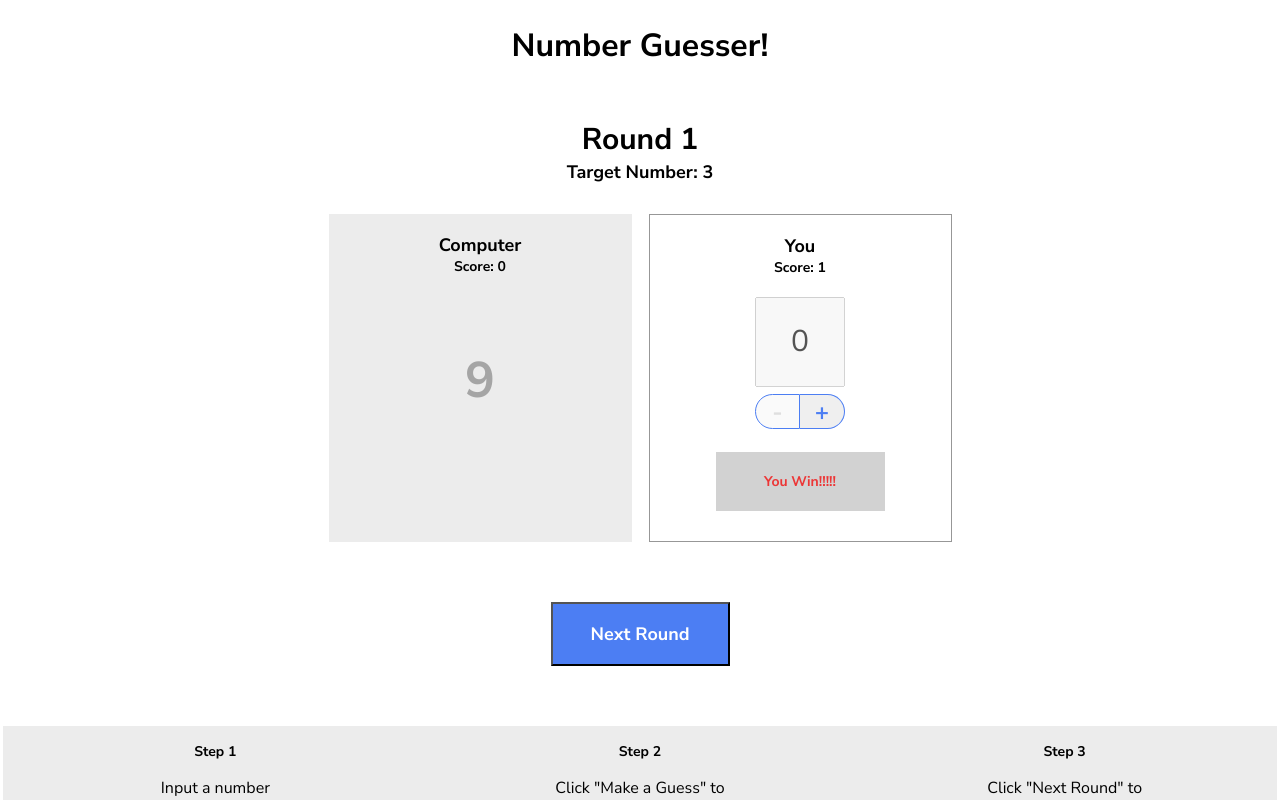
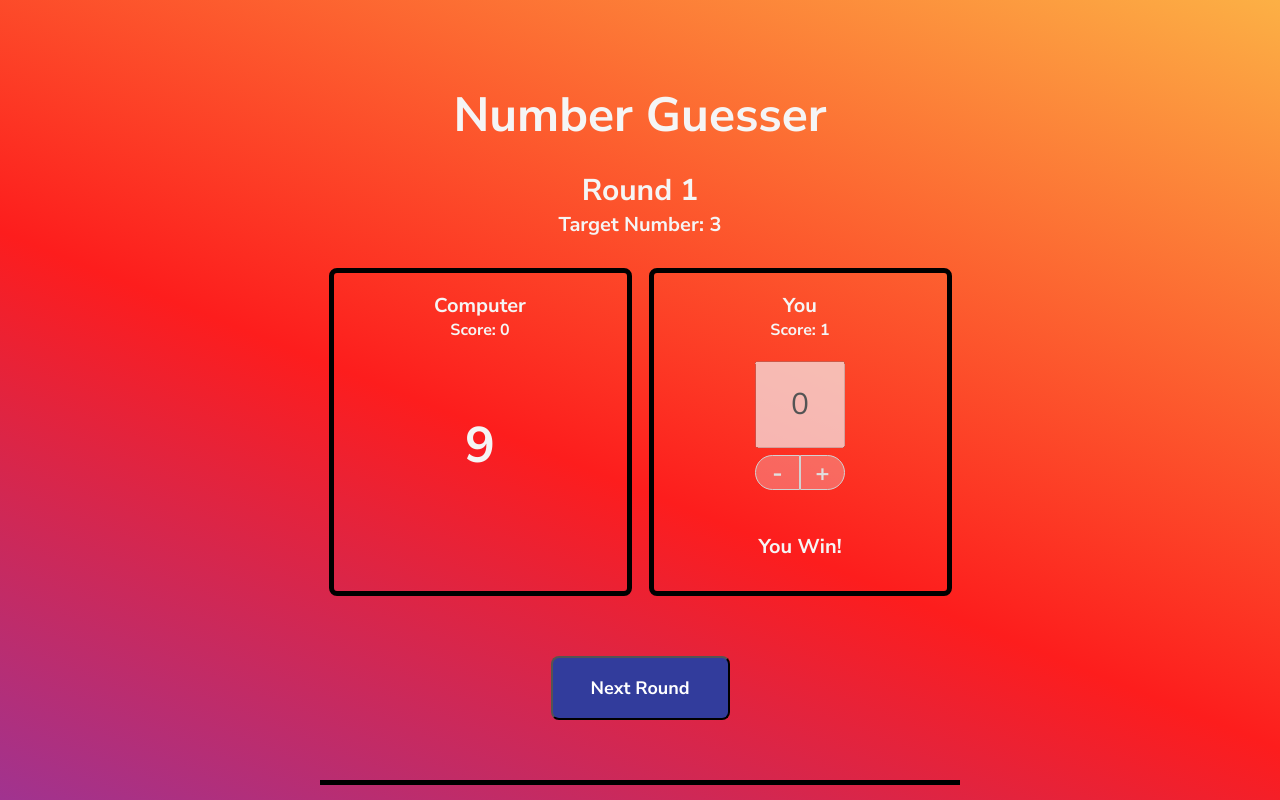
Before and after one commit to ZitaBalas/Number-Guesser, a plain HTML site: page index.html in a window 1280 px wide. Both pictures are taken after a click on the button "Make a Guess". Shown: the top 800 px of the page. Drawn offline with Linux system fonts and the light colour scheme.

Commit message:
set new design

```diff
--- a/game.js
+++ b/game.js
@@ -1,17 +1,54 @@
 let target;
+let humanScore = 0;
+let computerScore = 0;
+let currentRoundNumber = 1;
 
 const humanGuessInput = document.getElementById('human-guess');
 
 const roundNumberDisplay = document.getElementById('round-number');
-
 const computerGuessDisplay = document.getElementById('computer-guess');
 const humanScoreDisplay = document.getElementById('human-score');
 const computerScoreDisplay = document.getElementById('computer-score');
 const targetNumberDisplay = document.getElementById('target-number');
 const computerWinsDisplay = document.getElementById('computer-wins');
 
+const addButton = document.getElementById('add');
+const subtractButton = document.getElementById('subtract');
 const guessButton = document.getElementById('guess');
-const nextRoundButton = document.getElementById('next-round')
+const nextRoundButton = document.getElementById('next-round');
+
+const generateTarget = () => {
+  const targetNumber = Math.floor(Math.random() * 10);
+  return targetNumber;
+}
+
+const getAbsoluteDistance = (number1, number2) => {
+  return Math.abs(number1 - number2);
+}
+
+const compareGuesses = (humanGuess, computerGuess, targetNumber) => {
+
+  const humanDistance = getAbsoluteDistance(humanGuess, targetNumber);
+
+  const computerDistance = getAbsoluteDistance(computerGuess, targetNumber);
+
+  if (humanDistance <= computerDistance) {
+    return true;
+  } else {
+    return false;
+  }
+}
+
+const updateScore = winner => {
+  if (winner === 'human') {
+    return humanScore++;
+  } else if (winner === 'computer') {
+    return computerScore++;
+  }
+}
+
+const advanceRound = () => currentRoundNumber++;
+const decreaseRound = () => currentRoundNumber--;
 
 guessButton.addEventListener('click', () => {
   // Generate the target value
@@ -26,12 +63,12 @@ guessButton.addEventListener('click', () => {
   targetNumberDisplay.innerText = target;
 
   // Determine if the human or computer wins:
-
   const humanIsWinner = compareGuesses(currentHumanGuess, computerGuess, target)
 
   let winner = '';
+  const regEx = /[0-9]/;
 
-  if (currentHumanGuess >= 0 && currentHumanGuess <= 9) {
+  if (regEx.exec(currentHumanGuess) && currentHumanGuess >= 0 && currentHumanGuess <= 9) {
     winner = humanIsWinner ? 'human' : 'computer';
   } else {
     window.alert('Invalid number! Please guess between 0 and 9!');
@@ -42,16 +79,16 @@ guessButton.addEventListener('click', () => {
 
   // Display the winner
   if (winner === 'human') {
-    guessButton.innerText = 'You Win!!!!!';
+    guessButton.innerText = 'You Win!';
     guessButton.classList.toggle('winning-text')
   } else if (winner === 'computer') {
-    computerWinsDisplay.innerText = 'Computer Wins!!!';
+    computerWinsDisplay.innerText = 'Computer Wins!';
+    guessButton.innerText = '';
   } else {
     nextRoundButton.innerText = 'Try Again';
+    guessButton.innerText = '';
     decreaseRound();
   }
-
-  // winnerDisplay.innerText = humanIsWinner ? 'You win!' : 'Computer wins!';
 
   // Display the current scores:
   humanScoreDisplay.innerText = humanScore;
@@ -61,6 +98,33 @@ guessButton.addEventListener('click', () => {
   guessButton.setAttribute('disabled', true)
   humanGuessInput.setAttribute('disabled', true)
   nextRoundButton.removeAttribute('disabled');
+  addButton.setAttribute('disabled', true);
+  subtractButton.setAttribute('disabled', true);
+});
+
+const handleValueChange = value => {
+  if (value > 0 && value < 9) {
+    subtractButton.removeAttribute('disabled');
+    addButton.removeAttribute('disabled');
+  } else if (value >= 9) {
+    addButton.setAttribute('disabled', true);
+  } else if (value <= 0) {
+    subtractButton.setAttribute('disabled', true);
+  }
+}
+
+humanGuessInput.addEventListener('input', function(e) {
+  handleValueChange(e.target.value);
+});
+
+addButton.addEventListener('click', () => {
+  humanGuessInput.value = +humanGuessInput.value + 1;
+  handleValueChange(humanGuessInput.value);
+});
+
+subtractButton.addEventListener('click', () => {
+  humanGuessInput.value = +humanGuessInput.value - 1;
+  handleValueChange(humanGuessInput.value);
 });
 
 nextRoundButton.addEventListener('click', () => {
@@ -74,40 +138,15 @@ nextRoundButton.addEventListener('click', () => {
   nextRoundButton.innerText = 'Next Round';
   guessButton.removeAttribute('disabled');
   humanGuessInput.removeAttribute('disabled');
+  addButton.removeAttribute('disabled');
+  subtractButton.removeAttribute('disabled');
 
   // Reset the guess input box and the target number display:
   targetNumberDisplay.innerText = '?';
   guessButton.innerText = 'Make a Guess';
-  humanGuessInput.value = '';
+  humanGuessInput.value = '0';
   computerGuessDisplay.innerText = '?';
   computerWinsDisplay.innerText = '';
   guessButton.classList.remove('winning-text');
-});
-
-const addButton = document.getElementById('add');
-const subtractButton = document.getElementById('subtract');
-
-addButton.addEventListener('click', () => {
-  humanGuessInput.value = +humanGuessInput.value + 1;
   handleValueChange(humanGuessInput.value);
 });
-
-subtractButton.addEventListener('click', () => {
-  humanGuessInput.value = +humanGuessInput.value - 1;
-  handleValueChange(humanGuessInput.value);
-});
-
-const handleValueChange = value => {
-  if (value > 0 && value <= 9) {
-    subtractButton.removeAttribute('disabled');
-    addButton.removeAttribute('disabled');
-  } else if (value > 9) {
-    addButton.setAttribute('disabled', true);
-  } else if (value <= 0) {
-    subtractButton.setAttribute('disabled', true);
-  }
-}
-
-humanGuessInput.addEventListener('input', function(e) {
-  handleValueChange(e.target.value);
-});
--- a/index.html
+++ b/index.html
@@ -9,7 +9,7 @@
   <body>
     <div class="game-container">
       <header>
-        <h1>Number Guesser!</h1>
+        <h1>Number Guesser</h1>
       </header>
 
       <div class="rounds">
@@ -61,7 +61,6 @@
       </div>
     </div>
 
-    <script src="script.js"></script>
     <script src="game.js"></script>
   </body>
 </html>
--- a/script.js
+++ /dev/null
@@ -1,39 +0,0 @@
-let humanScore = 0;
-let computerScore = 0;
-let currentRoundNumber = 1;
-
-// Write your code below:
-
-const generateTarget = () => {
-  const targetNumber = Math.floor(Math.random() * 10);
-  return targetNumber;
-}
-
-const getAbsoluteDistance = (number1, number2) => {
-  return Math.abs(number1 - number2);
-}
-
-const compareGuesses = (humanGuess, computerGuess, targetNumber) => {
-
-  const humanDistance = getAbsoluteDistance(humanGuess, targetNumber);
-
-  const computerDistance = getAbsoluteDistance(computerGuess, targetNumber);
-
-  if (humanDistance <= computerDistance) {
-    return true;
-  } else {
-    return false;
-  }
-}
-
-const updateScore = winner => {
-  if (winner === 'human') {
-    return humanScore++;
-  } else if (winner === 'computer') {
-    return computerScore++;
-  }
-}
-
-const advanceRound = () => currentRoundNumber++;
-
-const decreaseRound = () => currentRoundNumber--;
--- a/style.css
+++ b/style.css
@@ -5,8 +5,10 @@
 
   body {
     margin: 0 auto;
-    padding: 3px;
-    background-color: #fff;
+    padding: 50px 0;
+    color: whitesmoke;
+    background: rgb(131,58,180);
+    background: linear-gradient(22deg, rgba(131,58,180,1) 0%, rgba(253,29,29,1) 50%, rgba(252,176,69,1) 100%);
   }
 
   .game-container {
@@ -16,14 +18,18 @@
   }
 
   header {
-    display: flex;
-    justify-content: center
+    text-align: center;
+  }
+
+  h1 {
+    font-size: 48px;
   }
 
   .rounds {
     display: flex;
     flex-direction: column;
     align-items: center;
+    margin-top: -40px;
     margin-bottom: 30px;
   }
 
@@ -58,13 +64,13 @@
   }
 
   .guess-label {
-    font-size: 18px;
+    font-size: 20px;
     font-weight: 700;
     margin: 0;
   }
 
   .score-label {
-    font-size: 14px;
+    font-size: 16px;
     font-weight: 700;
     margin: 0;
   }
@@ -76,18 +82,14 @@
     justify-content: flex-start;
   }
 
-  .computer-guess {
-    background-color: #ececec;
+  .computer-guess, .human-guess {
+    border: 5px solid black;
+    border-radius: 8px;
   }
 
   #computer-guess {
     font-size: 50px;
     font-weight: 700;
-    color: #a5a5a5;
-  }
-
-  .human-guess {
-    border: 1px solid #979797;
   }
 
   .guess input {
@@ -105,17 +107,18 @@
   }
 
   .number-control {
-    border: solid 1px #4c7ef3;
+    border: solid 1px rgb(50, 60, 156);
     display: inline-block;
     width: 45px;
     height: 35px;
     font-size: 24px;
     font-weight: 700;
-    color: #4c7ef3;
+    color: rgb(50, 60, 156);
     cursor: pointer;
   }
 
   .number-controls button[disabled] {
+    border: solid 1px #d2d2d2;
     color: #dfdfdf;
     cursor: default;
   }
@@ -137,18 +140,20 @@
   }
 
   .button {
-    background-color: #4c7ef3;
+    background-color: rgb(50, 60, 156);
     color: #fff;
     cursor: pointer;
   }
 
   #guess {
+    background-color: rgb(32, 36, 68);
     padding: 20px;
     width: 169px;
     height: 59px;
     border: none;
+    border-radius: 8px;
     font-weight: 700;
-    font-size: 14px;
+    font-size: 16px;
   }
 
   input[type=number]::-webkit-inner-spin-button {
@@ -163,17 +168,25 @@
     margin-left: auto;
     margin-right: auto;
     margin-bottom: 60px;
+    border-radius: 8px;
   }
 
   .button[disabled] {
-    background-color: #d2d2d2;
-    color: #a0a0a0;
+    background-color: rgba(239, 239, 239, 0.7);
+    color: rgb(84, 84, 84);
     cursor: default;
   }
 
+  #guess[disabled] {
+    background-color: rgba(239, 239, 239, 0);
+    font-size: 20px;
+  }
+
   .instructions {
-    background-color: #ececec;
-    width: 100%;
+    border-top: 5px solid black;
+    border-bottom: 5px solid black;
+    width: 50%;
+    margin: auto;
     display: flex;
     justify-content: space-around;
   }
@@ -185,11 +198,15 @@
   }
 
   .instructions h3 {
-    font-size: 14px;
+    font-size: 16px;
   }
 
-
   .winning-text, .winning-text[disabled] {
-    color: #ec3636;
+    font-size: 20px;
+    color: whitesmoke;
     font-weight: 700;
   }
+
+  #computer-wins {
+    margin-top: 0;
+  }
```
